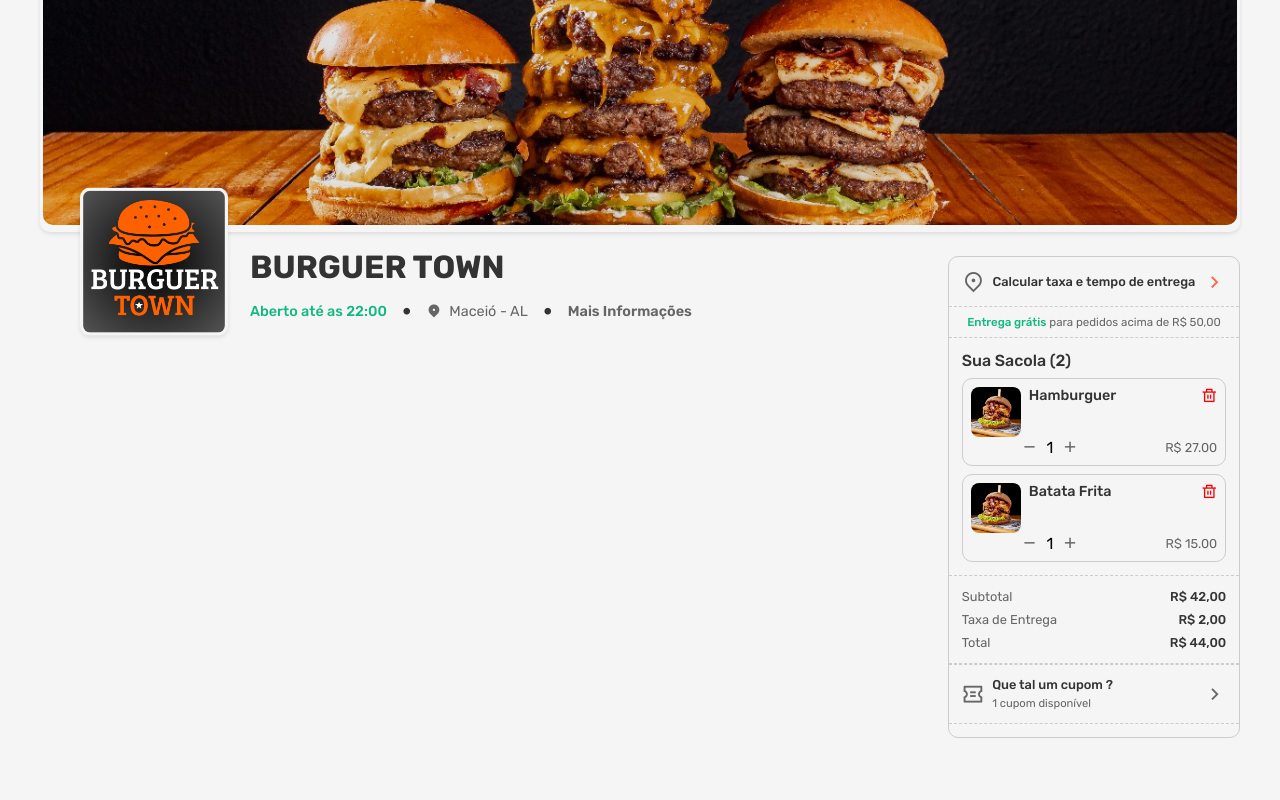
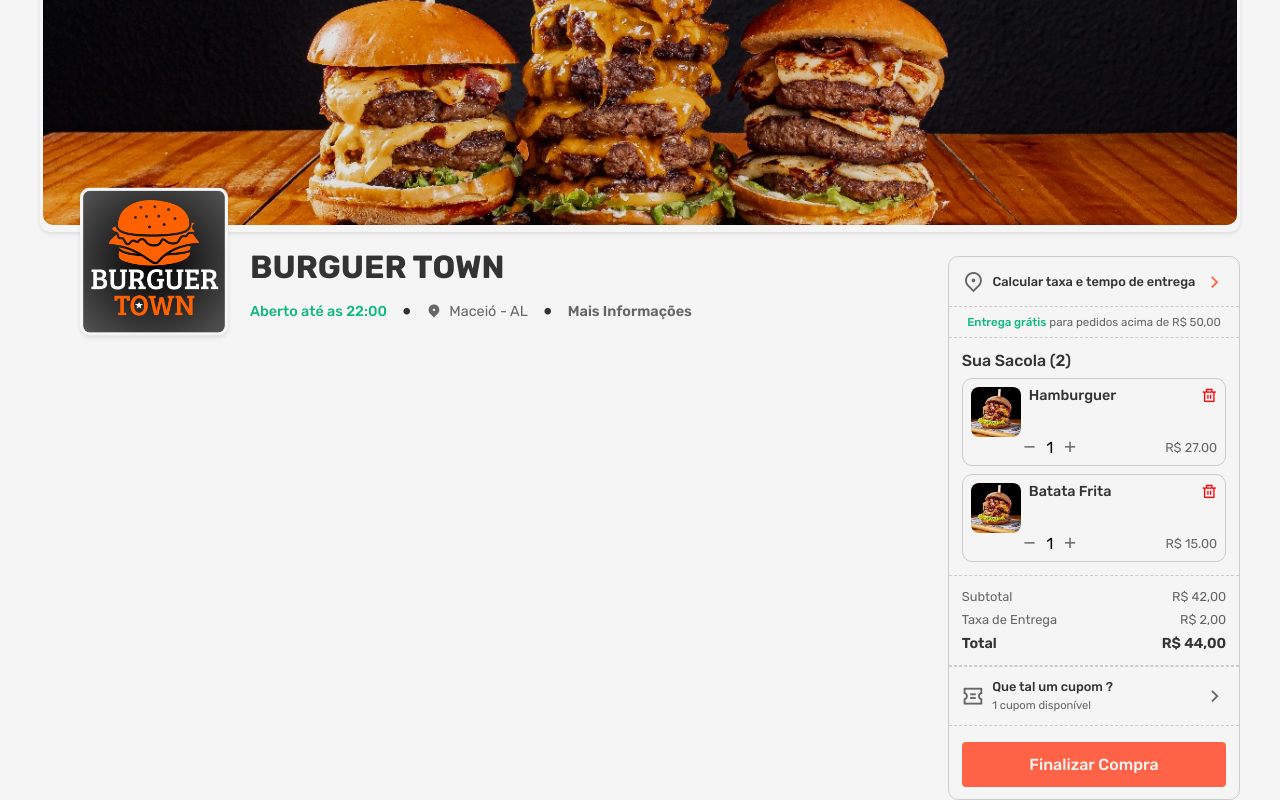
Before and after one commit to kauatorresfranca/burguer-town, a React (Vite) app: page / in a window 1280 px wide. Shown: the part 195-995 px from the top of the page. Before the commit the page ends 933 px from the top, so only its background shows below. Built offline with nearby package versions, Linux system fonts and the light colour scheme.

Commit message:
feat(button): add button component

```diff
--- /dev/null
+++ b/src/components/button/index.tsx
@@ -0,0 +1,16 @@
+import type { JSX } from 'react'
+import * as S from './styles'
+
+type Props = {
+    children: JSX.Element | string
+}
+
+const Button = ({ children, ...props }: Props) => {
+    return (
+        <S.Button {...props}>
+            {children}
+        </S.Button>
+    )
+}
+
+export default Button;
--- /dev/null
+++ b/src/components/button/styles.ts
@@ -0,0 +1,19 @@
+import styled from "styled-components";
+import { colors } from "../../../styles";
+
+export const Button = styled.button`
+    background-color: ${colors.primary};
+    color: ${colors.background};
+    width: 100%;
+    border: none;
+    border-radius: 4px;
+    padding: 0.8rem 1.6rem;
+    font-size: 1rem;
+    font-weight: 500;
+    cursor: pointer;
+
+    &:hover {
+        background-color: ${colors.background};
+        color: ${colors.primary};
+    }
+`;
--- a/src/components/cart/index.tsx
+++ b/src/components/cart/index.tsx
@@ -1,5 +1,6 @@
 import * as S from './styles';
 import hamburguer from '../../assets/hamburguer.jpg';
+import Button from '../button';
 
 const Items = [
     {
@@ -63,8 +64,8 @@
                     <S.CartPriceValue>R$ 2,00</S.CartPriceValue>
                 </div>
                 <div>
-                    <S.CartPriceLabel>Total</S.CartPriceLabel>
-                    <S.CartPriceValue>R$ 44,00</S.CartPriceValue>
+                    <S.CartPriceLabel className='total'>Total</S.CartPriceLabel>
+                    <S.CartPriceValue className='total'>R$ 44,00</S.CartPriceValue>
                 </div>
             </S.CartPrice>
             <S.CartCoupon>
@@ -77,6 +78,9 @@
                 </S.CartCouponContent>
                 <i className="ri-arrow-right-s-line arrow"></i>
             </S.CartCoupon>
+            <S.CartCheckout>
+                <Button>Finalizar Compra</Button>
+            </S.CartCheckout>
         </S.Cart>
     );
 };
--- a/src/components/cart/styles.ts
+++ b/src/components/cart/styles.ts
@@ -174,6 +174,12 @@
         display: flex;
         justify-content: space-between;
     }
+
+    .total {
+        color: ${colors.title};
+        font-weight: 600;
+        font-size: 0.9rem;
+    }
 `;
 
 export const CartPriceLabel = styled.p`
@@ -182,9 +188,8 @@
 `;
 
 export const CartPriceValue = styled.p`
-    color: ${colors.title};
+    color: ${colors.text};
     font-size: 0.8rem;
-    font-weight: 500;
 `;
 
 export const CartCoupon = styled.div`
@@ -223,3 +228,7 @@
     color: ${colors.text};
     font-size: 0.7rem;
 `;
+
+export const CartCheckout = styled.div`
+    padding: 1rem 0.8rem 0 0.8rem;
+`;
```
